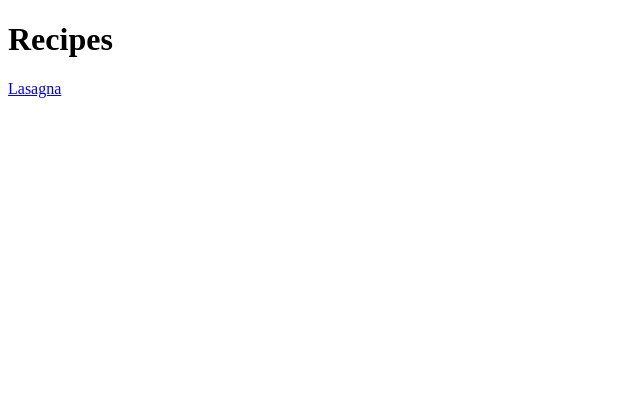
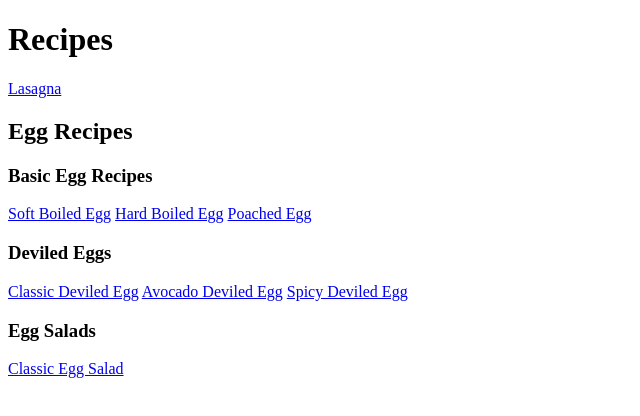
Before and after one commit to rubedevo/odin_recipes, a plain HTML site: page index.html in a window 1280 px wide. Shown: the whole page, without its empty margins (0-640 px from the left). Drawn offline with Linux system fonts and the light colour scheme.

Commit message:
added different egg recipe files & completed the recipe book for further exercices on CSS

```diff
--- a/index.html
+++ b/index.html
@@ -8,6 +8,17 @@
 </head>
 <body>
     <h1>Recipes</h1>
-    <a href="recipes/lasagna.html">Lasagna</a>
+    <a href="/recipes/lasagna.html">Lasagna</a>
+    <h2>Egg Recipes</h2>
+    <h3>Basic Egg Recipes</h3>
+    <a href="/recipes/Softboiledegg">Soft Boiled Egg</a>
+    <a href="/recipes/hardboiledegg">Hard Boiled Egg</a>
+    <a href="/recipes/poached_egg">Poached Egg</a>
+    <h3>Deviled Eggs</h3>
+    <a href="/recipes/classicdeviledegg">Classic Deviled Egg</a>
+    <a href="/recipes/avocadodeviledegg">Avocado Deviled Egg</a>
+    <a href="/recipes/spicydeviledegg">Spicy Deviled Egg</a>
+    <h3>Egg Salads</h3>
+    <a href="/recipes/classiceggsalad">Classic Egg Salad</a>
 </body>
 </html>
```
Also changed, not shown: recipes/lasagna.html (+2 -2 lines), IMG/hard-boiled-eggs-2.webp (added), IMG/poached-eggs-9.webp (added), 8 other files.
